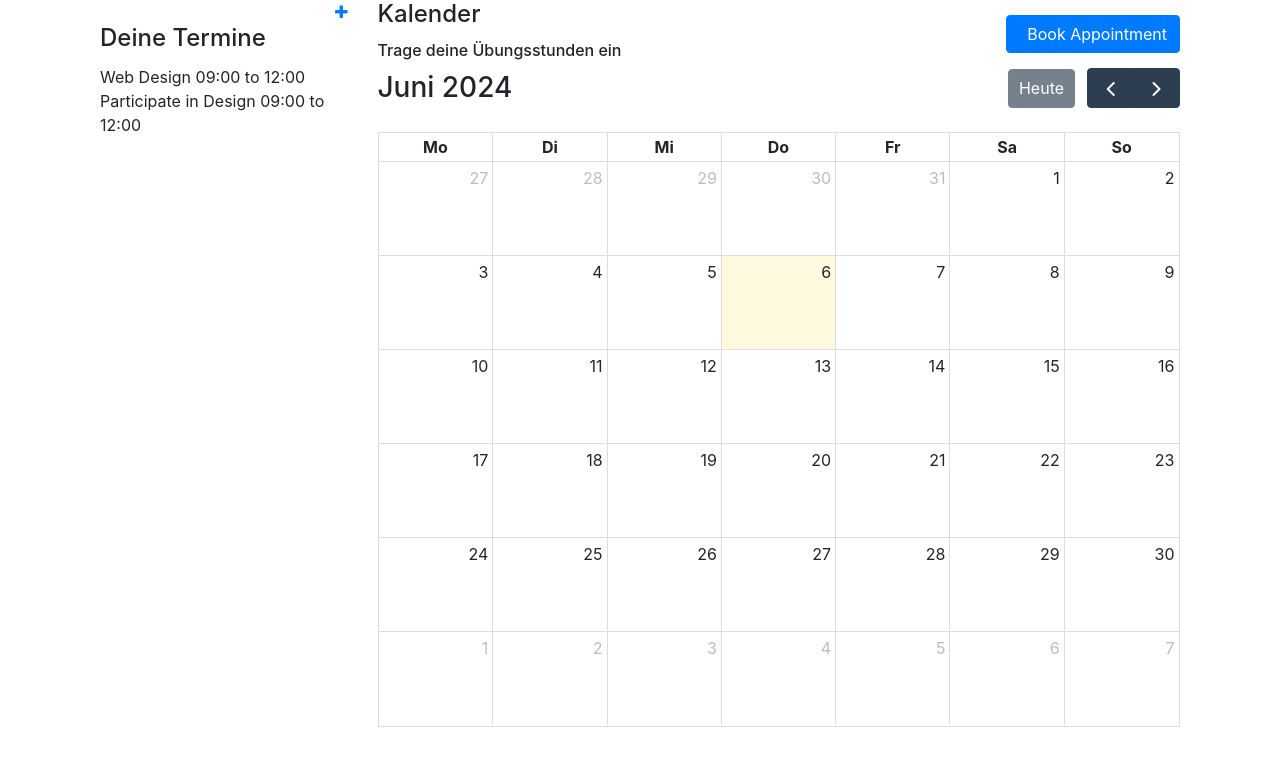
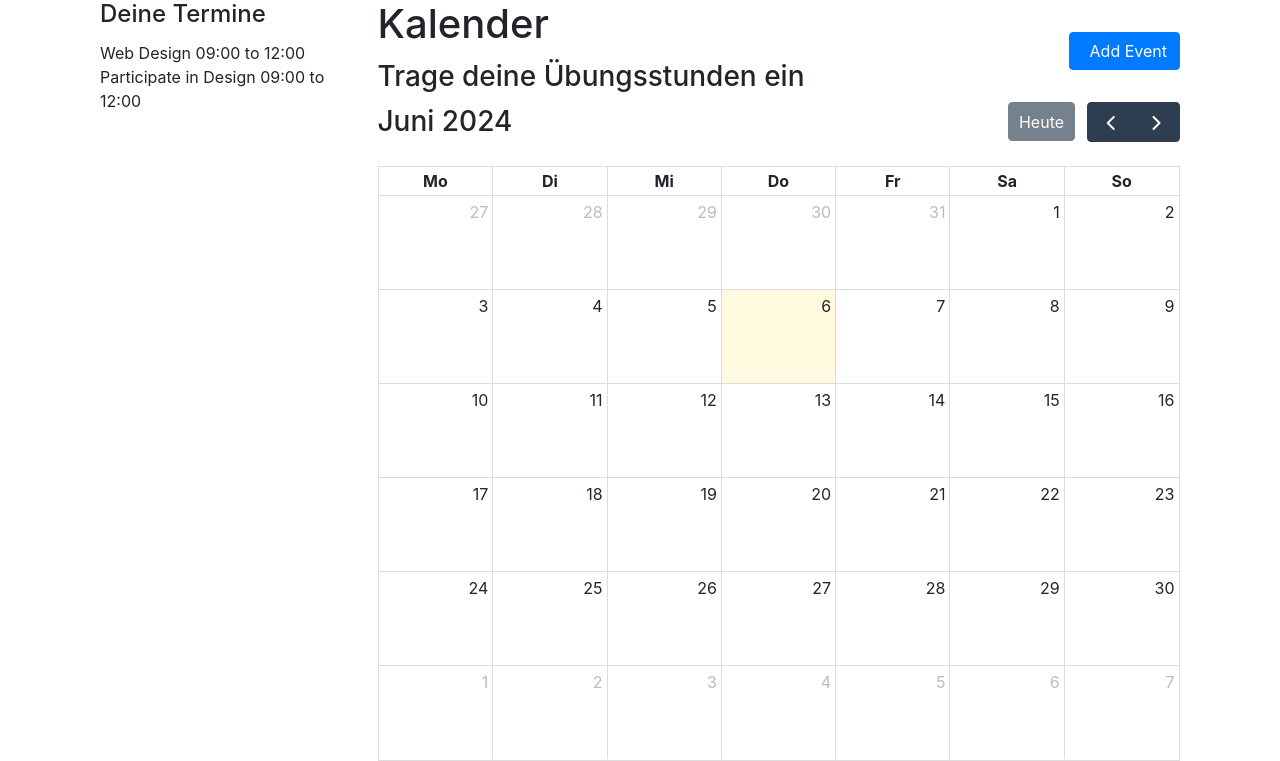
Before and after one commit to amigadi01/Project, a Flask app: template website/templates/calendar.html in a window 1280 px wide. Shown: the part 56-817 px from the top of the page. Before the commit the page ends 783 px from the top, so only its background shows below. Run offline with Flask 3, Linux system fonts and the light colour scheme; the template is opened without the code that fills it, so the values that code supplies are empty; some libraries are stand-ins or nearby versions.

Commit message:
anderung21

```diff
--- a/website/templates/calendar.html
+++ b/website/templates/calendar.html
@@ -9,17 +9,6 @@
          <div class="iq-card calender-small">
             <div class="iq-card-body">
                <input type="text" class="flatpicker d-none">
-            </div>
-         </div>
-         <div class="iq-card">
-            <div class="iq-card-header d-flex justify-content-between">
-               <div class="iq-header-title">
-               </div>
-               <div class="iq-card-header-toolbar d-flex align-items-center">
-                  <a href="#"><i class="fa fa-plus  mr-0" aria-hidden="true"></i></a>
-               </div>
-            </div>
-            <div class="iq-card-body">
             </div>
          </div>
          <div class="iq-card">
@@ -48,16 +37,47 @@
          <div class="iq-card">
             <div class="iq-card-header d-flex justify-content-between">
                <div class="iq-header-title">
-                  <h4 class="card-title">Kalender</h4>
-                  <h6> Trage deine Übungsstunden ein</h6>
+                  <h1 class="card-title">Kalender</h1>
+                  <h3> Trage deine Übungsstunden ein</h3>
                </div>
                <div class="iq-card-header-toolbar d-flex align-items-center">
-                  <a href="#" class="btn btn-primary"><i class="ri-add-line mr-2"></i>Book Appointment</a>
+                  <a href="#" class="btn btn-primary" id="add-event-btn"><i class="ri-add-line mr-2"></i>Add Event</a>
                </div>
             </div>
             <div class="iq-card-body">
                <div id='calendar1'></div>
             </div>
+         </div>
+      </div>
+   </div>
+</div>
+
+<!-- Modal for adding events -->
+<div class="modal fade" id="addEventModal" tabindex="-1" role="dialog" aria-labelledby="addEventModalLabel" aria-hidden="true">
+   <div class="modal-dialog" role="document">
+      <div class="modal-content">
+         <div class="modal-header">
+            <h5 class="modal-title" id="addEventModalLabel">Add Event</h5>
+            <button type="button" class="close" data-dismiss="modal" aria-label="Close">
+               <span aria-hidden="true">&times;</span>
+            </button>
+         </div>
+         <div class="modal-body">
+            <form id="addEventForm">
+               <div class="form-group">
+                  <label for="eventTitle">Event Title</label>
+                  <input type="text" class="form-control" id="eventTitle" required>
+               </div>
+               <div class="form-group">
+                  <label for="eventStart">Start Date</label>
+                  <input type="datetime-local" class="form-control" id="eventStart" required>
+               </div>
+               <div class="form-group">
+                  <label for="eventEnd">End Date</label>
+                  <input type="datetime-local" class="form-control" id="eventEnd">
+               </div>
+               <button type="submit" class="btn btn-primary">Add Event</button>
+            </form>
          </div>
       </div>
    </div>
@@ -75,9 +95,63 @@
        var calendar = new FullCalendar.Calendar(calendarEl, {
            initialView: 'dayGridMonth',
            locale: 'de',
-           events: '/termine'  // Adjust this URL if necessary
+           events: '/termine',
+           editable: true,
+           selectable: true,
+           select: function(info) {
+               $('#addEventModal').modal('show');
+               document.getElementById('eventStart').value = info.startStr;
+               if(info.endStr){
+                   document.getElementById('eventEnd').value = info.endStr;
+               } else {
+                   document.getElementById('eventEnd').value = '';
+               }
+           },
+           eventClick: function(info) {
+               if (confirm("Are you sure you want to delete this event?")) {
+                   fetch('/delete-event', {
+                       method: 'DELETE',
+                       headers: {
+                           'Content-Type': 'application/json'
+                       },
+                       body: JSON.stringify({ id: info.event.id })
+                   }).then(response => response.json())
+                   .then(data => {
+                       if(data.success) {
+                           info.event.remove();
+                       }
+                   });
+               }
+           }
        });
        calendar.render();
+
+       document.getElementById('addEventForm').addEventListener('submit', function(event) {
+           event.preventDefault();
+           var title = document.getElementById('eventTitle').value;
+           var start = document.getElementById('eventStart').value;
+           var end = document.getElementById('eventEnd').value;
+
+           fetch('/add-event', {
+               method: 'POST',
+               headers: {
+                   'Content-Type': 'application/json'
+               },
+               body: JSON.stringify({
+                   title: title,
+                   start: start,
+                   end: end
+               })
+           }).then(response => response.json())
+           .then(data => {
+               calendar.addEvent(data);
+               $('#addEventModal').modal('hide');
+           });
+       });
+
+       document.getElementById('add-event-btn').addEventListener('click', function() {
+           $('#addEventModal').modal('show');
+       });
    });
 </script>
 {% endblock %}
--- a/website/views.py
+++ b/website/views.py
@@ -1,61 +1,42 @@
-from flask import Blueprint, render_template, request, flash, jsonify
+from flask import Blueprint, render_template, request, jsonify
 from flask_login import login_required, current_user
-from .models import Note
+from .models import Note  # oder ein eigenes Modell für Termine
 from . import db
 import json
 
 views = Blueprint('views', __name__)
 
+# Beispiel-Daten für den Kalender
 termin_daten = [
-     {
-            "title": 'event1',
-            "start": '2024-04-01'
-    },
-    {
-            "title": 'Ami Study',
-            "start": '2024-05-05T15:30:00',
-            "end": '2024-05-07'
-    },
-    {
-            "title": 'event3',
-            "start": '2024-01-09T12:30:00',
-            "allDay": False
-    }
+    {"id": 1, "title": 'Event 1', "start": '2024-04-01'},
+    {"id": 2, "title": 'Ami Study', "start": '2024-05-05T15:30:00', "end": '2024-05-07'},
+    {"id": 3, "title": 'Event 3', "start": '2024-01-09T12:30:00', "allDay": False}
 ]
 
-@views.route('/', methods=['GET', 'POST'])
-@login_required
-def home():
-    if request.method == 'POST':
-        note = request.form.get('note')
-        if len(note) < 1:
-            flash('Note is too short!', category='error')
-        else:
-            new_note = Note(data=note, user_id=current_user.id)
-            db.session.add(new_note)
-            db.session.commit()
-            flash('Note added!', category='success')
-    return render_template('home.html', user=current_user)
-
-@views.route('/delete-note', methods=['POST'])
-@login_required
-def delete_note():
-    note = json.loads(request.data)
-    note_id = note['noteId']
-    note = Note.query.get(note_id)
-    if note and note.user_id == current_user.id:
-        db.session.delete(note)
-        db.session.commit()
-    return jsonify({})
-
-@views.route('/calendar')
-def calendar():
-    return render_template('calendar.html', user=current_user)
-
-@views.route('/termine')
+@views.route('/termine', methods=['GET'])
 def termine():
     return jsonify(termin_daten)
 
-@views.route('/todo')
-def todo():
-    return render_template('todo.html', user=current_user)
+@views.route('/add-event', methods=['POST'])
+@login_required
+def add_event():
+    data = json.loads(request.data)
+    title = data['title']
+    start = data['start']
+    end = data.get('end')
+
+    new_event = {"id": len(termin_daten) + 1, "title": title, "start": start, "end": end}
+    termin_daten.append(new_event)
+
+    return jsonify(new_event)
+
+@views.route('/delete-event', methods=['DELETE'])
+@login_required
+def delete_event():
+    data = json.loads(request.data)
+    event_id = data['id']
+
+    global termin_daten
+    termin_daten = [event for event in termin_daten if event["id"] != event_id]
+
+    return jsonify({"success": True})
```
Also changed, not shown: instance/your_database.db.
